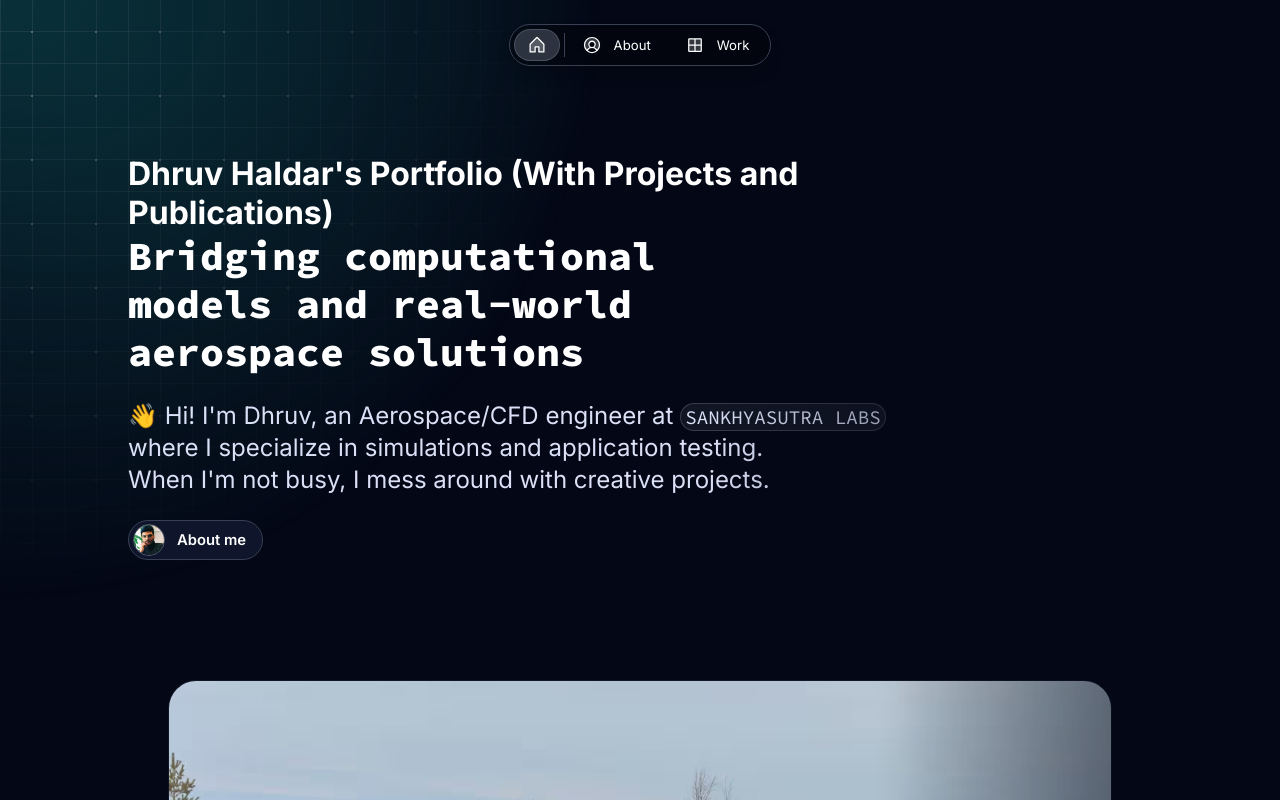
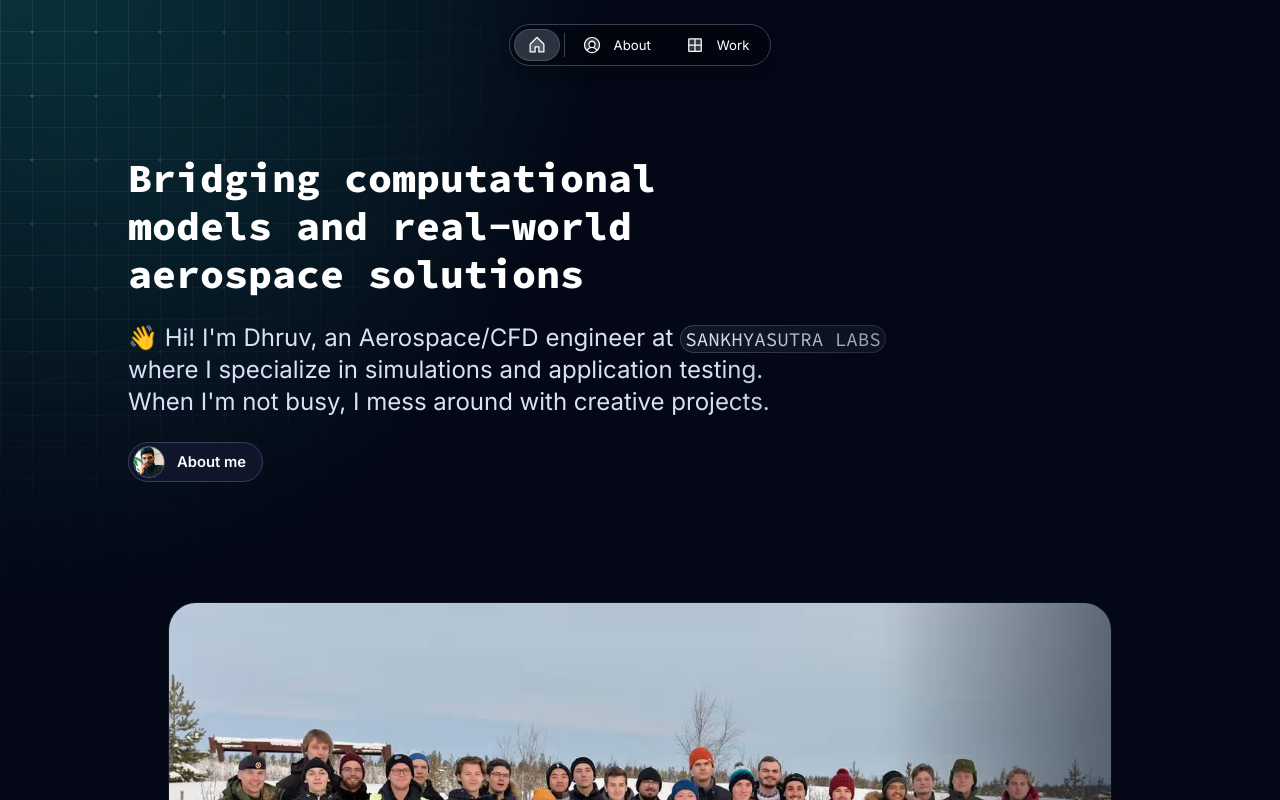
Before and after one commit to dhruvhaldar/portfolio, a Next.js app: page / in a window 1280 px wide. Shown: the top 800 px of the page. Built offline with nearby package versions, Linux system fonts and the light colour scheme.

Commit message:
update page.tsx

```diff
--- a/src/app/page.tsx
+++ b/src/app/page.tsx
@@ -64,8 +64,7 @@ export default function Home() {
       />
       <Column fillWidth paddingY="l" gap="m">
         <Column maxWidth="s">
-        {/* Added an h1 tag */}
-          <h1>{home.title}</h1>
+        <h1 style={{ position: "absolute", left: "-9999px" }}>{home.title}</h1>
           <RevealFx translateY="4" fillWidth horizontal="start" paddingBottom="m">
             <Heading wrap="balance" variant="display-strong-s">
               {home.headline}
```
